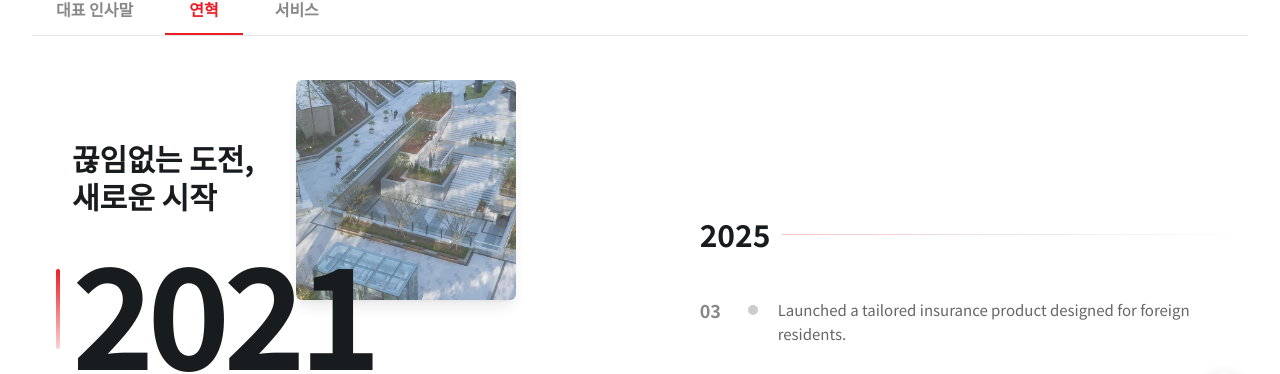
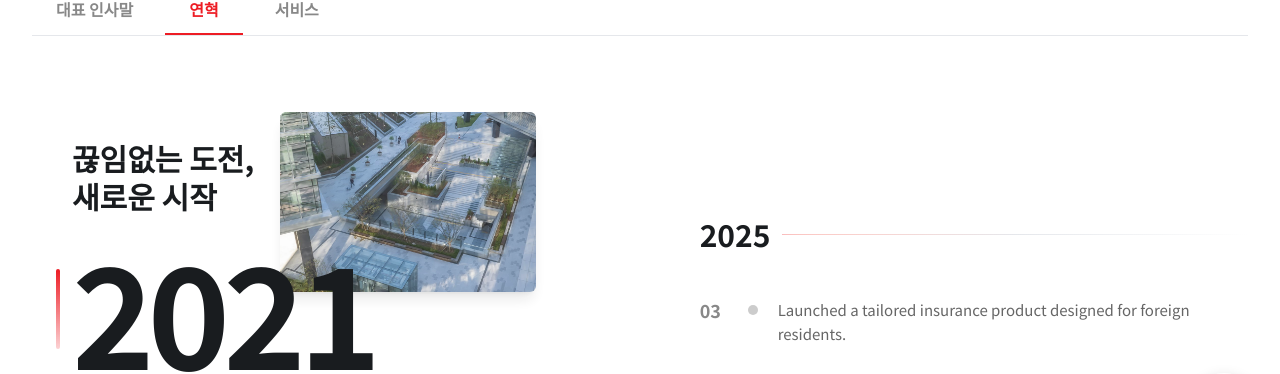
Before and after one commit to zenajang/web-gmeremit, a Next.js app: page /company/history in a window 1280 px wide. Shown: the part 339-713 px from the top of the page. Built offline with nearby package versions, Linux system fonts and the light colour scheme; no server answers.

Commit message:
feat.update img size

```diff
--- a/src/app/company/history/page.tsx
+++ b/src/app/company/history/page.tsx
@@ -252,7 +252,7 @@ export default function HistoryPage() {
                 {/* 타이틀 & 년도 영역 */}
                 <div className="relative p-8 lg:p-10 mb-8">
                   {/* 장식용 작은 이미지 */}
-                  <div className="absolute -top-5 right-10 w-20 h-20 lg:w-55 lg:h-55 rounded-md overflow-hidden shadow-lg opacity-80">
+                  <div className="absolute top-3 right-5 w-32 h-20 lg:w-64 lg:h-45 rounded-md overflow-hidden shadow-lg opacity-90">
                     <img
                       src="/images/branch_bg.jpg"
                       alt=""
```
